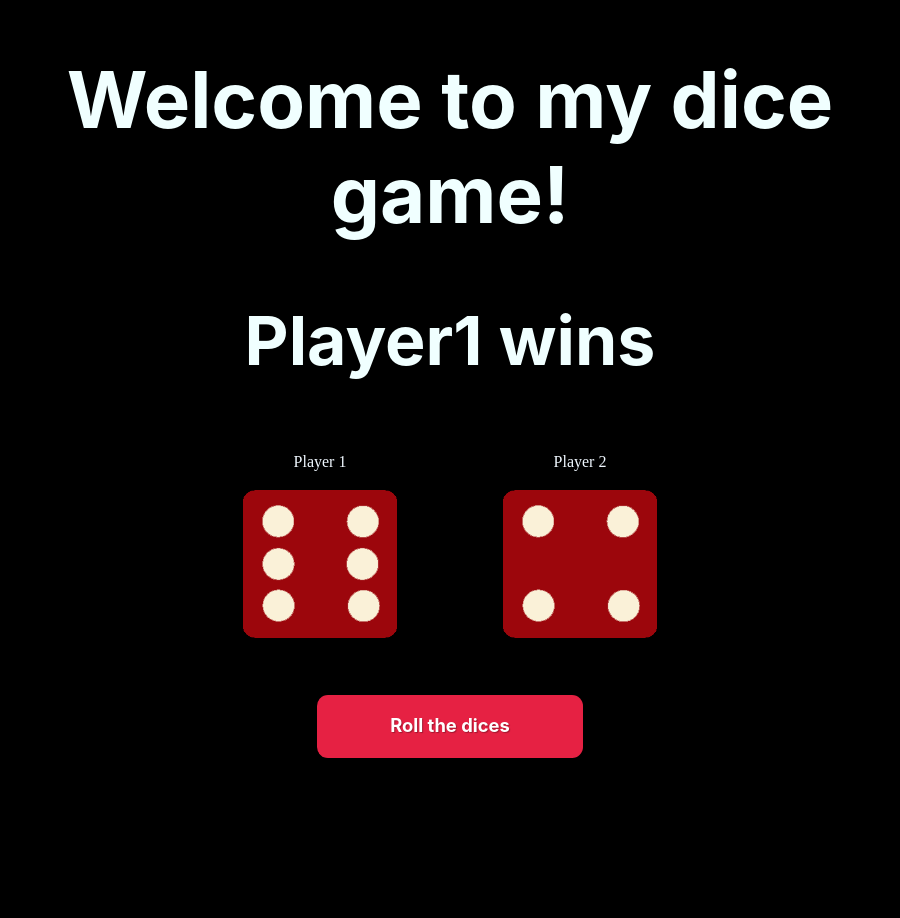
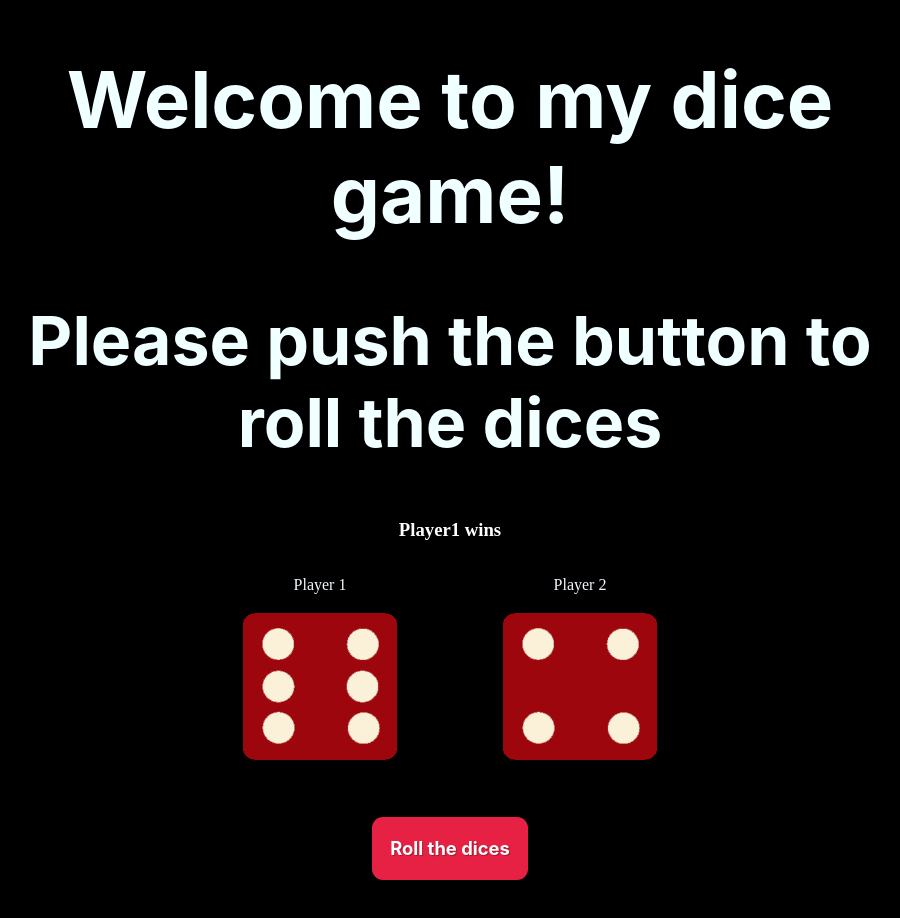
Before and after one commit to EricOS-83/MY-DICE-GAME, a plain HTML site: page index.html in a window 1280 px wide. Shown: the whole page, without its empty margins (190-1090 px from the left). Before the commit the page ends 808 px from the top, so only its background shows below. Drawn offline with Linux system fonts and the light colour scheme.

Commit message:
Add H3 message

```diff
--- a/index.html
+++ b/index.html
@@ -16,7 +16,8 @@
 
     <div class="container">
         <h1>Welcome to my dice game!</h1>
-        <h2>Please push the f5 to roll the dices</h2>
+        <h2>Please push the button to roll the dices</h2>
+        <h3> </h3>
         <div class="dice">
             <p id = "p1">Player 1</p>
             <img class="img1" src="./images/dice1.png" />
--- a/index.js
+++ b/index.js
@@ -18,14 +18,15 @@ var image2 = document.querySelectorAll("img")[1];
 
 image2.setAttribute("src",diceImage2);
 
-if (randomNumber1 > randomNumber2){
-    document.querySelector("h2").innerHTML = "Player1 wins";
-}
 
-else if (randomNumber1 < randomNumber2){
-    document.querySelector("h2").innerHTML = "Player2 wins";
-}
+    if (randomNumber1 > randomNumber2){
+        document.querySelector("h3").innerHTML = "Player1 wins";
+    }
 
-else {
-    document.querySelector("h2").innerHTML = "Draw - Please try again";
-}
+    else if(randomNumber1 < randomNumber2){
+        document.querySelector("h3").innerHTML = "Player2 wins";
+    }
+
+    else if(randomNumber1 == randomNumber2){
+        document.querySelector("h3").innerHTML = "Draw - Please try again";
+    }
--- a/mystyles.css
+++ b/mystyles.css
@@ -75,7 +75,6 @@ h1{
   user-select: none;
   -webkit-user-select: none;
   touch-action: manipulation;
-  width: 30%;
   word-break: break-word;
   border: 0;
 }
@@ -92,3 +91,7 @@ h1{
   border-bottom-style: none;
   border-color: #dadada;
 }
+
+h3{
+  color: white;
+}
```
